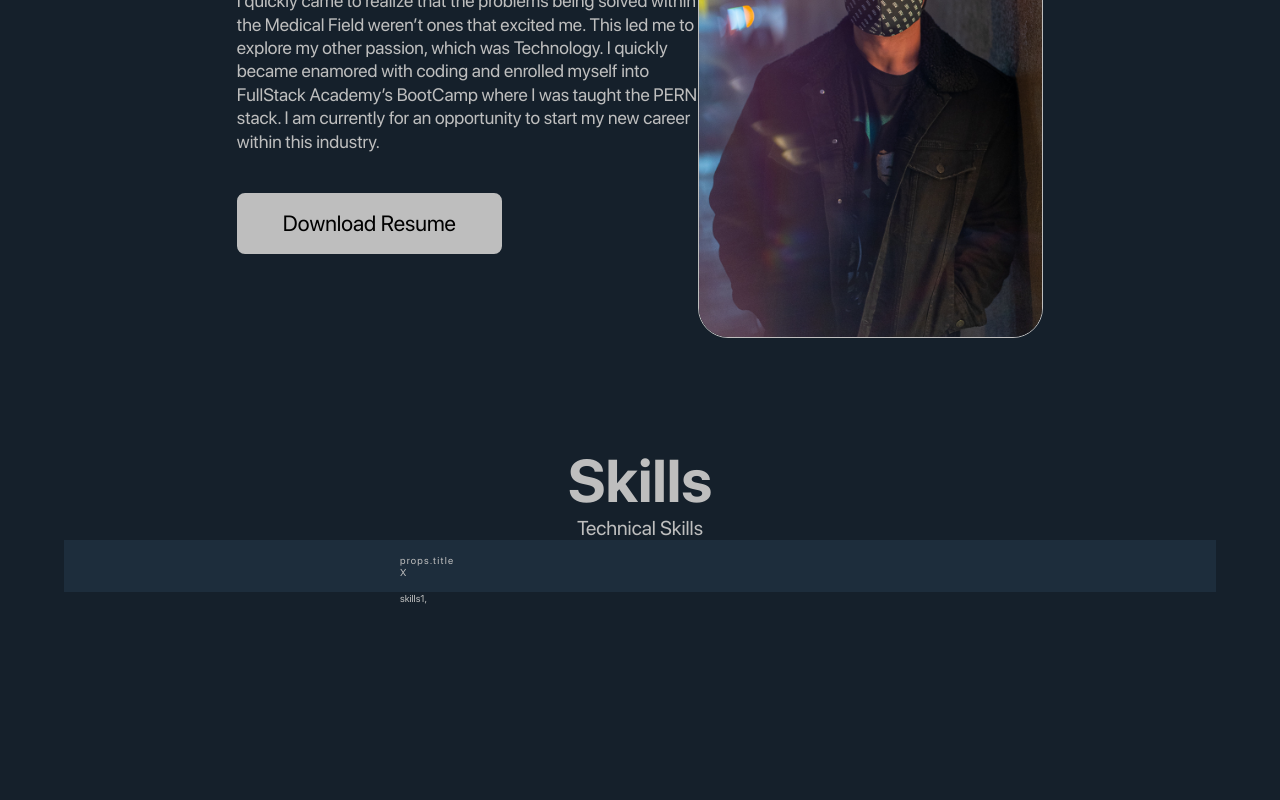
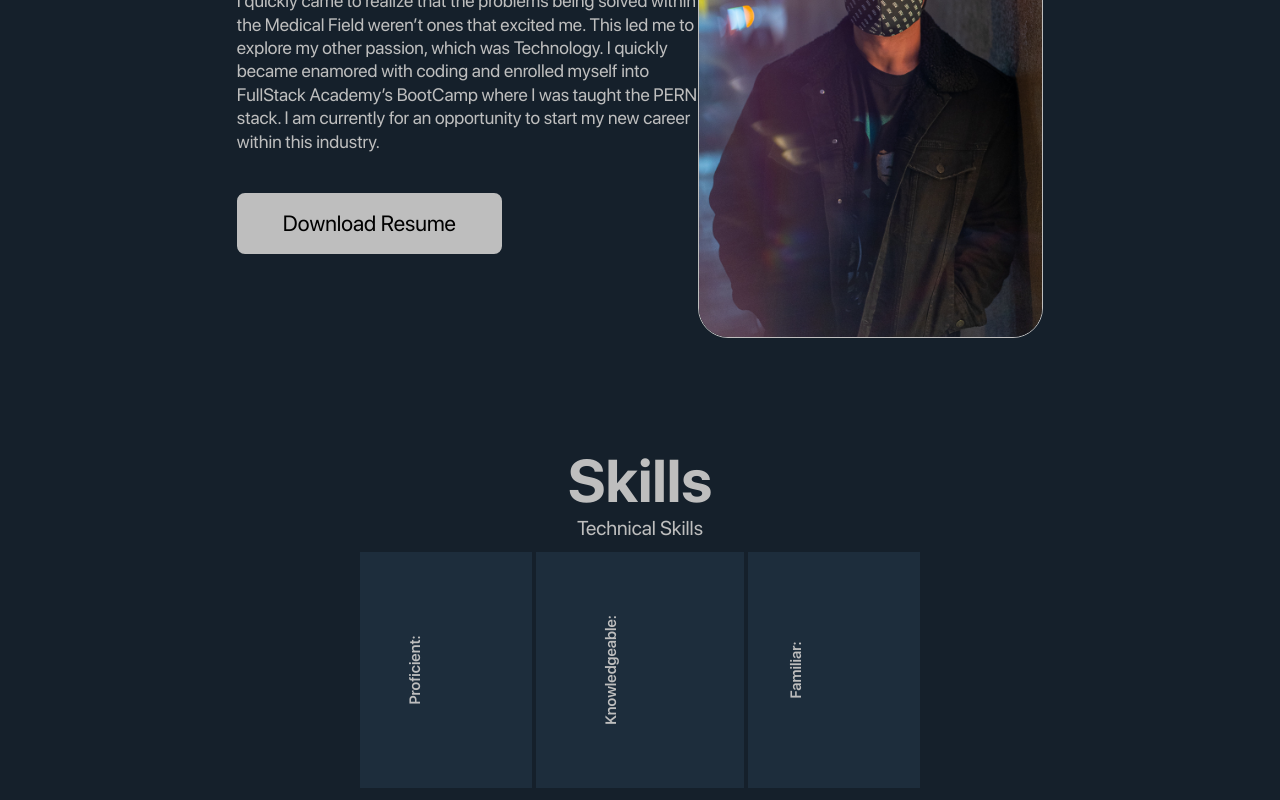
Before and after one commit to kthanesjesdapong/kt-portfolio, a React (Create React App) app: page / in a window 1280 px wide. Shown: the part 839-1639 px from the top of the page. Before the commit the page ends 1443 px from the top, so only its background shows below. Built offline with nearby package versions, Linux system fonts and the light colour scheme.

Commit message:
Skills Component completed, alongside horizontal according / styled correctly, also updated skill.js under data

```diff
--- a/package.json
+++ b/package.json
@@ -7,7 +7,10 @@
     "@testing-library/jest-dom": "^5.11.4",
     "@testing-library/react": "^11.1.0",
     "@testing-library/user-event": "^12.1.10",
+    "axios": "^0.21.1",
+    "bootstrap": "^5.1.0",
     "react": "^17.0.2",
+    "react-bootstrap": "^1.6.1",
     "react-dom": "^17.0.2",
     "react-icons": "^4.2.0",
     "react-router-dom": "^5.2.0",
--- a/src/assets/data/skills.js
+++ b/src/assets/data/skills.js
@@ -2,19 +2,61 @@ const skills = [
   {
     id: 1,
     level: 'Proficient:',
-    name: `Express, Git, Javascript, Node.Js, PostgreSQL, React/Redux, RESTful APIs`,
+    name: [
+      `Top Tier Googling`,
+      `Express`,
+      `Git`,
+      `Javascript`,
+      `Node.Js`,
+      `PostgreSQL`,
+      `React/Redux`,
+      `RESTful APIs`,
+    ],
   },
   {
     id: 2,
     level: 'Knowledgeable:',
-    name: `CSS, Expo, TensorFlow.Js, AWS: Amplify, Cognito, DynamoDb, Lambda, S3, Stripe, HTML 5
-      `,
+    name: [
+      `CSS`,
+      `Expo`,
+      `TensorFlow.Js`,
+      `AWS: Amplify`,
+      `Cognito`,
+      `DynamoDb`,
+      `Lambda`,
+      `S3`,
+      `Stripe`,
+      `HTML 5`,
+    ],
   },
   {
     id: 3,
     level: 'Familiar:',
-    name: ` Babel, Chai, Cloud Firestore, GraphQL, Mocha, MongoDB, React-Native, Toastify`,
+    name: [
+      ` Babel`,
+      `Chai`,
+      `Cloud Firestore`,
+      `GraphQL`,
+      `Mocha`,
+      `MongoDB`,
+      `React-Native`,
+      `Toastify`,
+    ],
   },
 ];
 
 export default skills;
+
+/*
+name: [`Express`, `Git`, `Javascript`, `Node.Js`, `PostgreSQL`, `React/Redux`, `RESTful APIs`],
+
+name: [`CSS`, `Expo`, `TensorFlow.Js`, `AWS: Amplify`, `Cognito`, `DynamoDb`, `Lambda`, `S3`, `Stripe`, `HTML 5`],
+
+name:[` Babel`, `Chai`, `Cloud Firestore`, `GraphQL`, `Mocha`, `MongoDB`, `React-Native`, `Toastify`]
+
+
+
+name: `Express, Git, Javascript, Node.Js, PostgreSQL, React/Redux, RESTful APIs`,
+name: `CSS, Expo, TensorFlow.Js, AWS: Amplify, Cognito, DynamoDb, Lambda, S3, Stripe, HTML 5`,
+
+*/
--- a/src/components/Accordion.js
+++ b/src/components/Accordion.js
@@ -1,48 +1,132 @@
-import { prop } from 'dom7';
-import React from 'react';
+import React, { useState } from 'react';
 import styled from 'styled-components';
 import skills from '../assets/data/skills';
 
 const AccordingStyles = styled.div`
   .container {
-    width: 100%;
-    max-width: 480px;
-    margin: auto;
+    display: flex;
+    justify-content: center;
   }
-  .accordion {
-    width: 100%;
-    max-width: 540px;
-    margin: 18px auto;
-    color: white;
+  body {
+    font-family: 'SF-Regular';
+    -webkit-font-smoothing: antialiased;
+    -moz-font-smoothing: antialiased;
+    -moz-osx-font-smoothing: grayscale;
+    text-rendering: optimizelegibility;
   }
-  .accordion__heading {
-    background-color: var(--deep-blue);
-    padding: 14px 0;
+
+  ul {
+    display: flex;
+    min-height: 30vh;
+    max-height: 30vh;
+    max-width: 200vh;
+    margin: 10px 100px;
+    padding: 0;
+    overflow: hidden;
+    list-style-type: none;
+    border-radius: 2px solid white;
   }
-  .accordion__heading p {
-    letter-spacing: 1.2px;
-    font-weight: 500px;
-  }
-  .accordion__heading span {
+
+  li {
+    flex: 1;
+    display: flex;
+    align-items: stretch;
+    padding: 20px;
+    background: #1d2d3c;
     cursor: pointer;
+    transition: all 0.5s ease;
+    border: 2px solid #15202b;
+
+    &:hover {
+      background: #15202b;
+    }
+
+    &.active {
+      flex: 5;
+      background: #253a4d;
+      cursor: default;
+      font-size: 16px;
+
+      h2 {
+        color: white;
+        font-size: 24px;
+      }
+
+      .section-content {
+        flex: 5;
+        opacity: 1;
+        transform: scaleX(1);
+        color: var(--gray-1);
+      }
+    }
+
+    .section-title {
+      flex: 1;
+      display: flex;
+      align-items: center;
+      width: 100%;
+      margin: 0;
+      padding: 0;
+      text-align: center;
+      color: white;
+
+      h2 {
+        margin: 0;
+        transform: rotate(-90deg);
+        white-space: nowrap;
+      }
+    }
+
+    .section-content {
+      flex: 1;
+      display: flex;
+      align-items: center;
+      flex-direction: column;
+      margin: 0;
+      padding: 0;
+      opacity: 0;
+      transition: all 0.25s 0.1s ease-out;
+    }
   }
 `;
 
-export default function Accordion(props) {
+export default function Accordion() {
+  const [cur_skill, setCurSkill] = useState('');
   return (
     <AccordingStyles>
-      <div className='according'>
-        <div className='accordion__heading'>
-          <div className='container'>
-            <p>props.title</p>
-            <span>X</span>
-          </div>
-        </div>
-        <div className='accordion__content'>
-          <div className='container'>
-            <p>{props.content}</p>
-          </div>
-        </div>
+      <div className='container'>
+        <ul>
+          {skills.map((skill, idx) => {
+            return (
+              // <li onClick={handleClick} className={isActive} key={skill.id}>
+              <li
+                onClick={() => setCurSkill(skill.level)}
+                className={skill.level === cur_skill ? 'active' : ''}
+                key={idx}
+              >
+                <div className='section-title'>
+                  <h2>{skill.level}</h2>
+                </div>
+                <div className='section-content'>
+                  {skill.name.map((n) => {
+                    return (
+                      <p>
+                        {n}
+                        <br></br>
+                      </p>
+                    );
+                  })}
+                  {/* <p>
+                    {skill.map (s => {
+
+                    })}
+                    <br></br>
+                  </p> */}
+                </div>
+              </li>
+            );
+          })}
+        </ul>
       </div>
     </AccordingStyles>
   );
--- a/src/components/Skills.js
+++ b/src/components/Skills.js
@@ -2,14 +2,23 @@ import React from 'react';
 import SectionTitle from './SectionTitle';
 import UilReact from '@iconscout/react-unicons/icons/uil-react';
 import Accordion from './Accordion';
+import styled from 'styled-components';
+
+const SkillsStyles = styled.div`
+  /* .accordion__container {
+    display: flex;
+    justify-content: center;
+    flex-direction: row;
+  } */
+`;
 
 export default function Skills() {
   return (
-    <div>
+    <SkillsStyles>
       <div className='container' id='skills'>
         <SectionTitle heading='Skills' subheading='Technical Skills' />
-        <Accordion title='skills' content='skills1,' />
+        <Accordion />
       </div>
-    </div>
+    </SkillsStyles>
   );
 }
```
Also changed, not shown: 1 other file (tests, documents, lock files or other folders).
